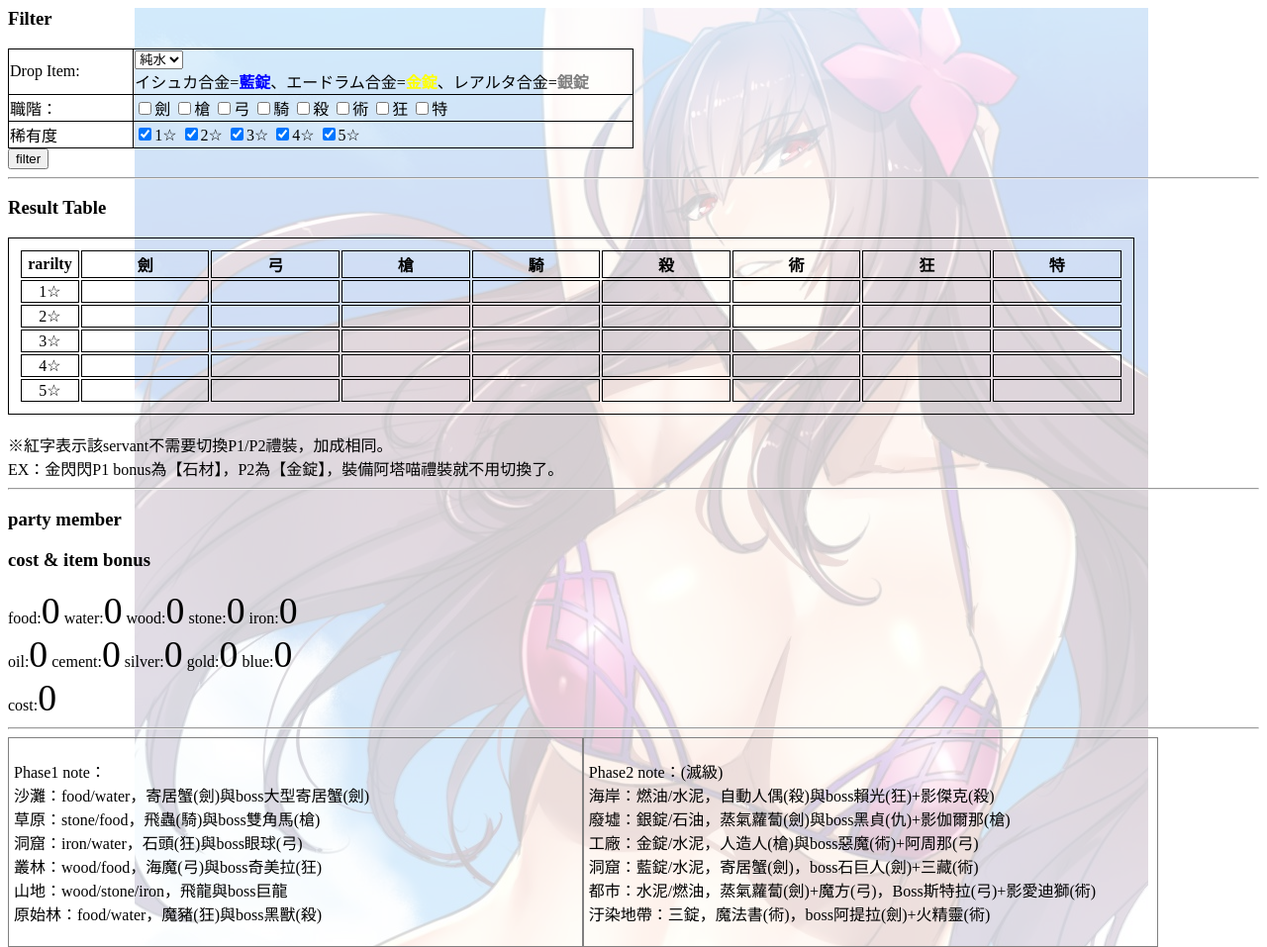
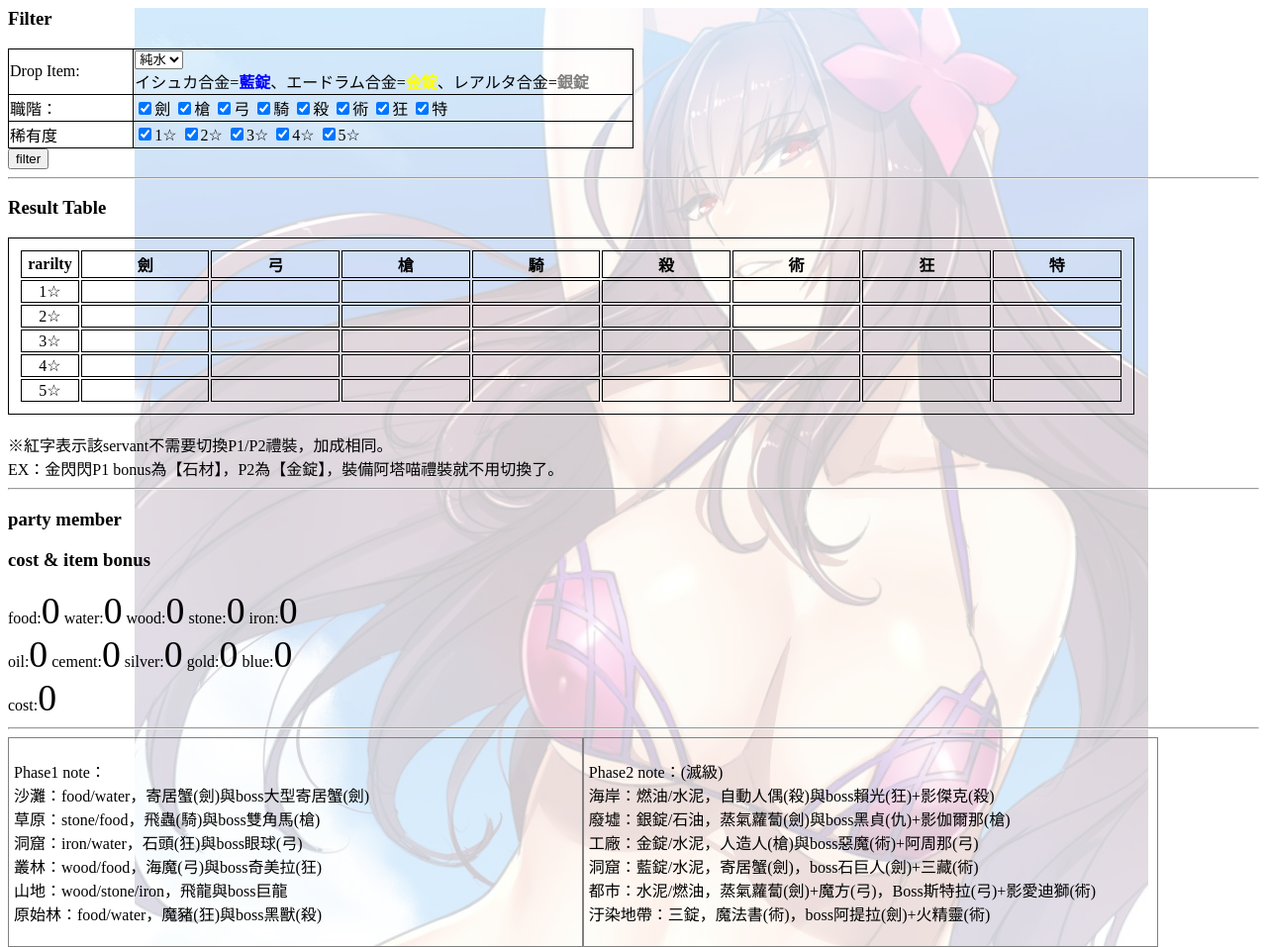
Before and after one commit to ll98abc/ll98abc.github.io, a plain HTML site: page fgo/test.html in a window 1280 px wide. Shown: the whole page at 99% size. Drawn offline with Linux system fonts and the light colour scheme.

Commit message:
Update test.html

```diff
--- a/fgo/test.html
+++ b/fgo/test.html
@@ -32,14 +32,14 @@
   <tr>
      <td class="width:30%;text-align: left;">職階：</td>
      <td style="width:70%;test-align: right;">
-       <input type="checkBox" name="myClass" value="saber"/>劍
-       <input type="checkBox" name="myClass" value="lancer"/>槍
-       <input type="checkBox" name="myClass" value="archer"/>弓
-       <input type="checkBox" name="myClass" value="rider"/>騎
-       <input type="checkBox" name="myClass" value="assassin"/>殺
-       <input type="checkBox" name="myClass" value="caster"/>術
-       <input type="checkBox" name="myClass" value="berserker"/>狂
-       <input type="checkBox" name="myClass" value="ex"/>特
+       <input type="checkBox" name="myClass" value="saber" checked="checked"/>劍
+       <input type="checkBox" name="myClass" value="lancer" checked="checked"/>槍
+       <input type="checkBox" name="myClass" value="archer" checked="checked"/>弓
+       <input type="checkBox" name="myClass" value="rider" checked="checked"/>騎
+       <input type="checkBox" name="myClass" value="assassin" checked="checked"/>殺
+       <input type="checkBox" name="myClass" value="caster" checked="checked"/>術
+       <input type="checkBox" name="myClass" value="berserker" checked="checked"/>狂
+       <input type="checkBox" name="myClass" value="ex" checked="checked"/>特
        <input type="hidden" id="classSelector" value="">
      </td>
   </tr>
```
